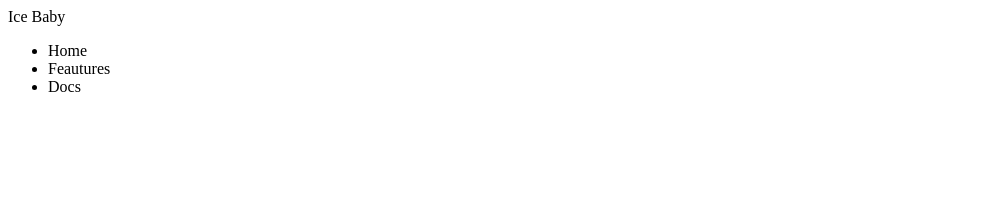
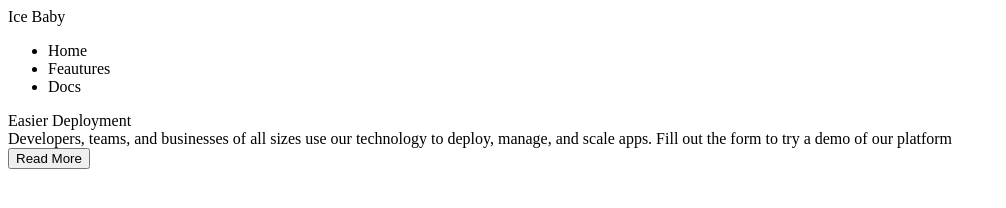
Before and after one commit to Adelina091/-, a plain HTML site: page index.html in a window 1280 px wide. Shown: the whole page, without its empty margins (0-1006 px from the left). Drawn offline with Linux system fonts and the light colour scheme.

Commit message:
Создание текста

```diff
--- a/index.html
+++ b/index.html
@@ -23,6 +23,14 @@
         </div>
     </div>
 
+    <div class="banner">
+        <div class="container flex border-top bannerReverse">
+
+            <div class="readMore slideInFromLeft">
+                <div class="readMoreTitle">Easier Deployment</div>
+                <div class="readMoreText">Developers, teams, and businesses of all sizes use our technology to deploy, manage, and scale apps. Fill out the form to try a demo of our platform</div>
+                <div class="readMoreButton"><button>Read More</button></div>
+            </div>
 <body>
 
 </body>
```
